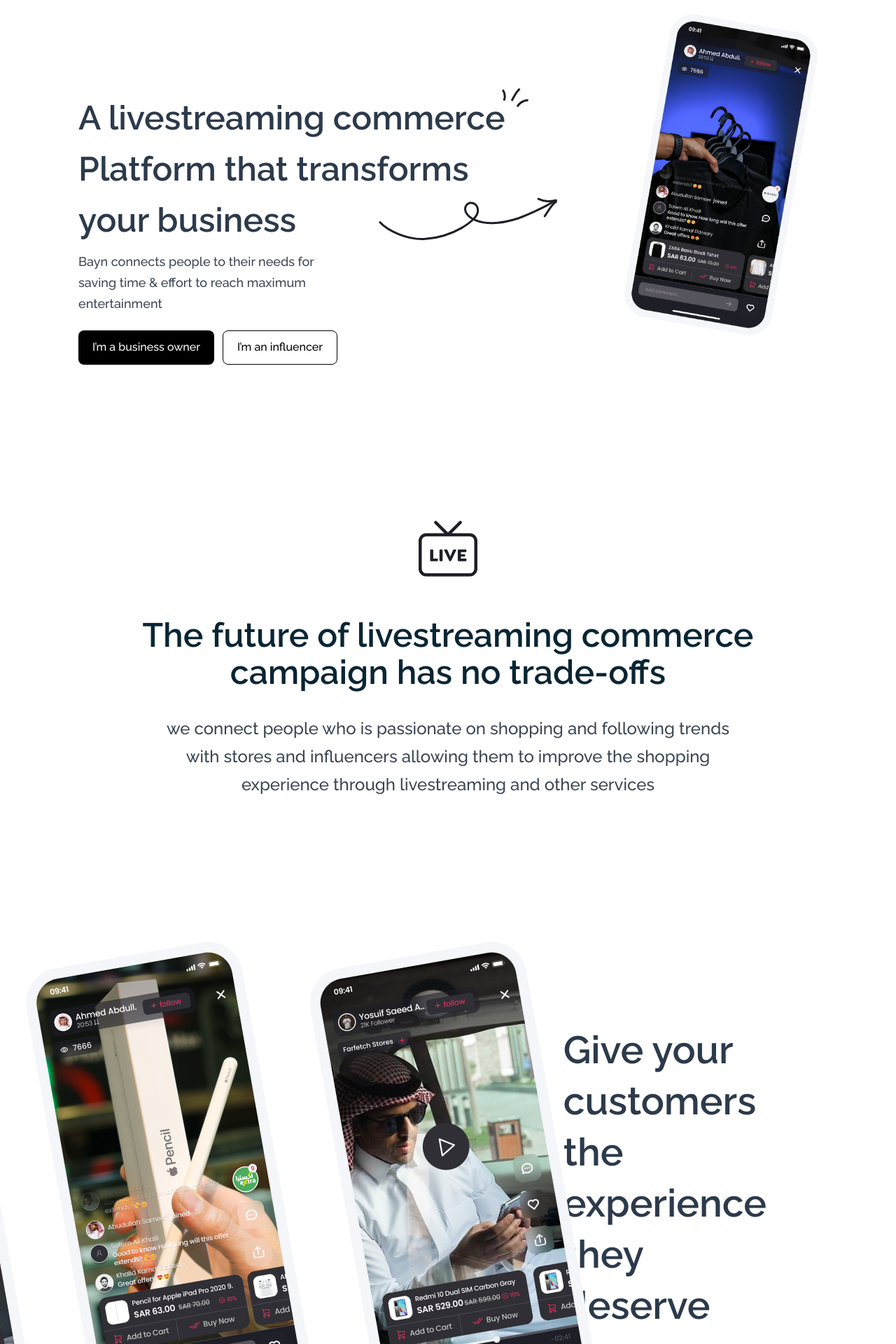
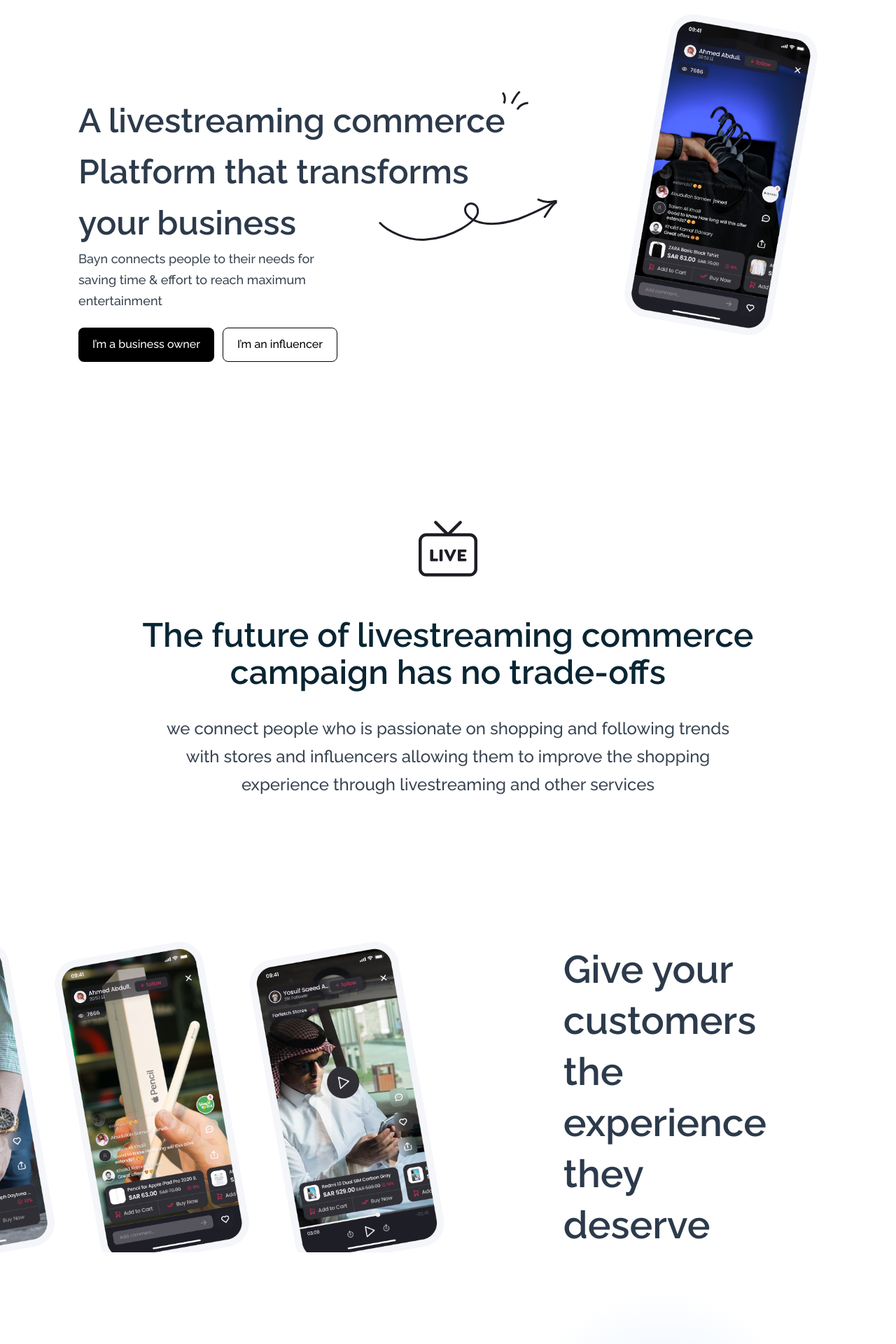
Before and after one commit to omaritooo/Bayn, a Nuxt app: page / in a window 1280 px wide. Shown: the part 880-2800 px from the top of the page at 70% size. Built offline with nearby package versions, Linux system fonts and the light colour scheme; what tailwindcss-text-fill-stroke would draw is missing.

Commit message:
correction

```diff
--- a/components/Customers.vue
+++ b/components/Customers.vue
@@ -2,11 +2,17 @@
   <div class="md:pr-[58px] max-w-screen xl:pr-[185px] 2xl:pr-80">
     <div class="flex overflow-x-hidden flex-col md:flex-row md:gap-x-[17px] xl:gap-x-[58px]">
       <div
-        class="flex max-w-[676.6px] xl:max-w-full -translate-x-28 max-h-[443.36px] order-last md:order-first xl:max-h-full 2xl:translate-x-0 xl:-translate-x-60"
+        class="flex lg::max-w-full -translate-x-28 w-[676.6px] md:w-auto order-last md:order-first lg::max-h-auto 2xl:translate-x-0 lg::-translate-x-60"
       >
-        <img class="flex md:hidden lg:flex" src="/Rectangle 20.png" alt />
-        <img src="/Rectangle 8.png" alt />
-        <img src="/Rectangle 14.png" alt />
+        <div class="max-w-[676.6px] lg:max-w-full max-h-[443.36px] max-h-auto">
+          <img class="flex object-cover md:hidden lg:flex" src="/Rectangle 20.png" alt />
+        </div>
+        <div class="max-w-[676.6px] lg:max-w-full max-h-[443.36px] max-h-auto">
+          <img class="object-fit" src="/Rectangle 8.png" alt />
+        </div>
+        <div class="max-w-[676.6px] lg:max-w-full max-h-[443.36px] max-h-auto">
+          <img class="object-fit" src="/Rectangle 14.png" alt />
+        </div>
       </div>
       <div class="my-auto">
         <p
--- a/components/Header.vue
+++ b/components/Header.vue
@@ -3,10 +3,10 @@
     <div class="flex flex-col md:flex-row xl:gap-x-[120px] 2xl:gap-x-[219px]">
       <div class="relative flex flex-col my-auto">
         <h1
-          class="xl:text-[48px] text-[30px] xl:leading-[73px] leading-[45px] font-[600] text-[#2C3A4B] 2xl:max-w-[660px] xl:max-w-[660px] xl:w-[660px] md:max-w-[451px]"
+          class="xl:text-[48px] text-center md:text-left text-[30px] xl:leading-[73px] leading-[45px] font-[600] text-[#2C3A4B] 2xl:max-w-[660px] xl:max-w-[660px] xl:w-[660px] md:max-w-[451px]"
         >A livestreaming commerce Platform that transforms your business</h1>
         <p
-          class="text-[18px] leading-[30px] font-[500] my-2 xl:max-h-[151.89px] text-[#394452] xl:max-w-[342.38px] max-w-[360.37px] md:max-w-[392.38px]"
+          class="text-[18px] mt-[20px] text-center md:text-left md:mt-0 leading-[30px] font-[500] my-2 xl:max-h-[151.89px] text-[#394452] xl:max-w-[342.38px] max-w-[360.37px] md:max-w-[392.38px]"
         >
           Bayn connects people to their needs for saving time & effort to reach
           maximum entertainment
@@ -84,7 +84,9 @@
           />
         </svg>
       </div>
-      <div class="xl:h-[613.15px] xl:w-[333.31px] mx-auto lg:mx-0 w-[267.04px] h-[443.36px]">
+      <div
+        class="xl:h-[613.15px] mt-[22px] md:mt-0 xl:w-[333.31px] mx-auto lg:mx-0 w-[267.04px] h-[443.36px]"
+      >
         <img class="object-cover" src="/phoneright.png" alt />
       </div>
     </div>
```
